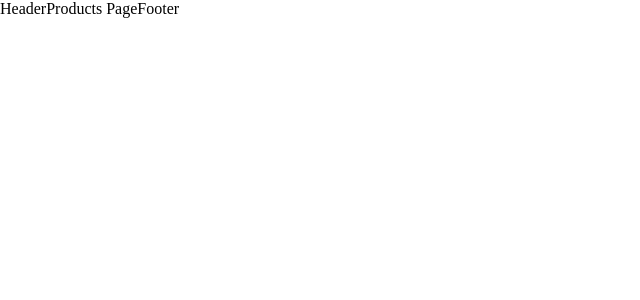
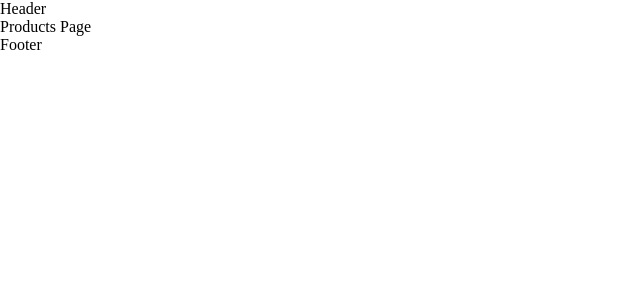
Before and after one commit to vitorthomaz/store-prototype, a React app: page /products in a window 1280 px wide. Shown: the top 300 px of the page, without its empty margins (0-640 px from the left). Built offline with nearby package versions, Linux system fonts and the light colour scheme.

Commit message:
feat: Added page redirectioning on header and footer

```diff
--- a/src/App.js
+++ b/src/App.js
@@ -1,16 +1,25 @@
 import React from 'react';
+import styled from 'styled-components';
+import { BrowserRouter as Router } from 'react-router-dom';
 
 import { Header, Footer } from './components';
 import Routes from './routes';
 
 const App = () => {
   return (
-    <div>
-      <Header />
-      <Routes />
-      <Footer />
-    </div>
+    <Router>
+      <Container>
+        <Header />
+        <Routes />
+        <Footer />
+      </Container>
+    </Router>
   );
 };
 
+const Container = styled.div`
+  display: flex;
+  flex-direction: column;
+`;
+
 export default App;
--- a/src/routes.js
+++ b/src/routes.js
@@ -1,20 +1,18 @@
 import React from 'react';
-import { BrowserRouter as Router, Switch, Route } from 'react-router-dom';
+import { Switch, Route } from 'react-router-dom';
 
 import Home from './pages/Home';
 import Products from './pages/Products';
 
-const AppRouter = () => {
+const AppRoutes = () => {
   return (
-    <Router>
-      <Switch>
-        {routes.map(({ path, Component }) => (
-          <Route exact path={path}>
-            <Component />
-          </Route>
-        ))}
-      </Switch>
-    </Router>
+    <Switch>
+      {routes.map(({ path, Component, description }) => (
+        <Route exact path={path} key={description}>
+          <Component />
+        </Route>
+      ))}
+    </Switch>
   );
 };
 
@@ -31,4 +29,4 @@ const routes = [
   }
 ];
 
-export default AppRouter;
+export default AppRoutes;
```
